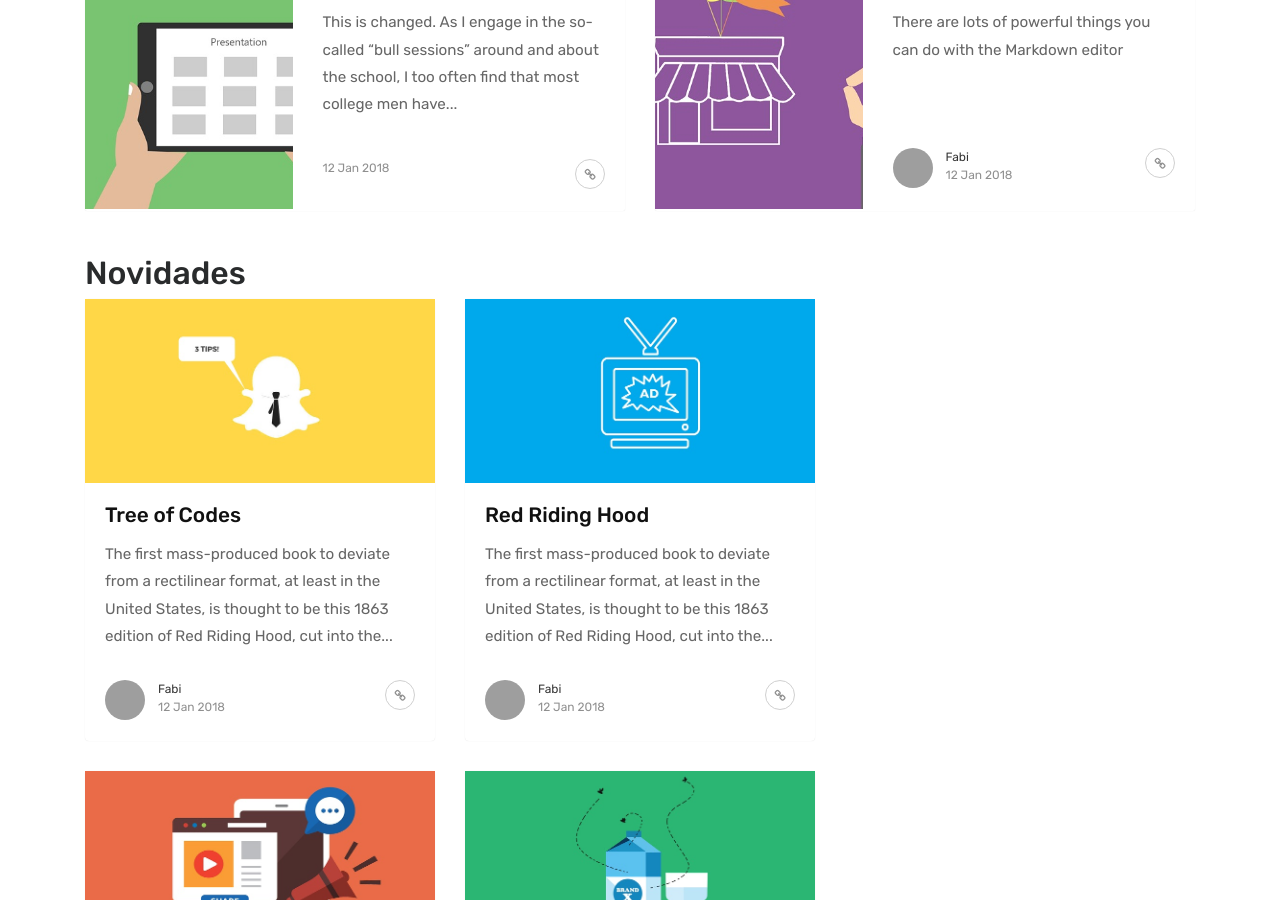
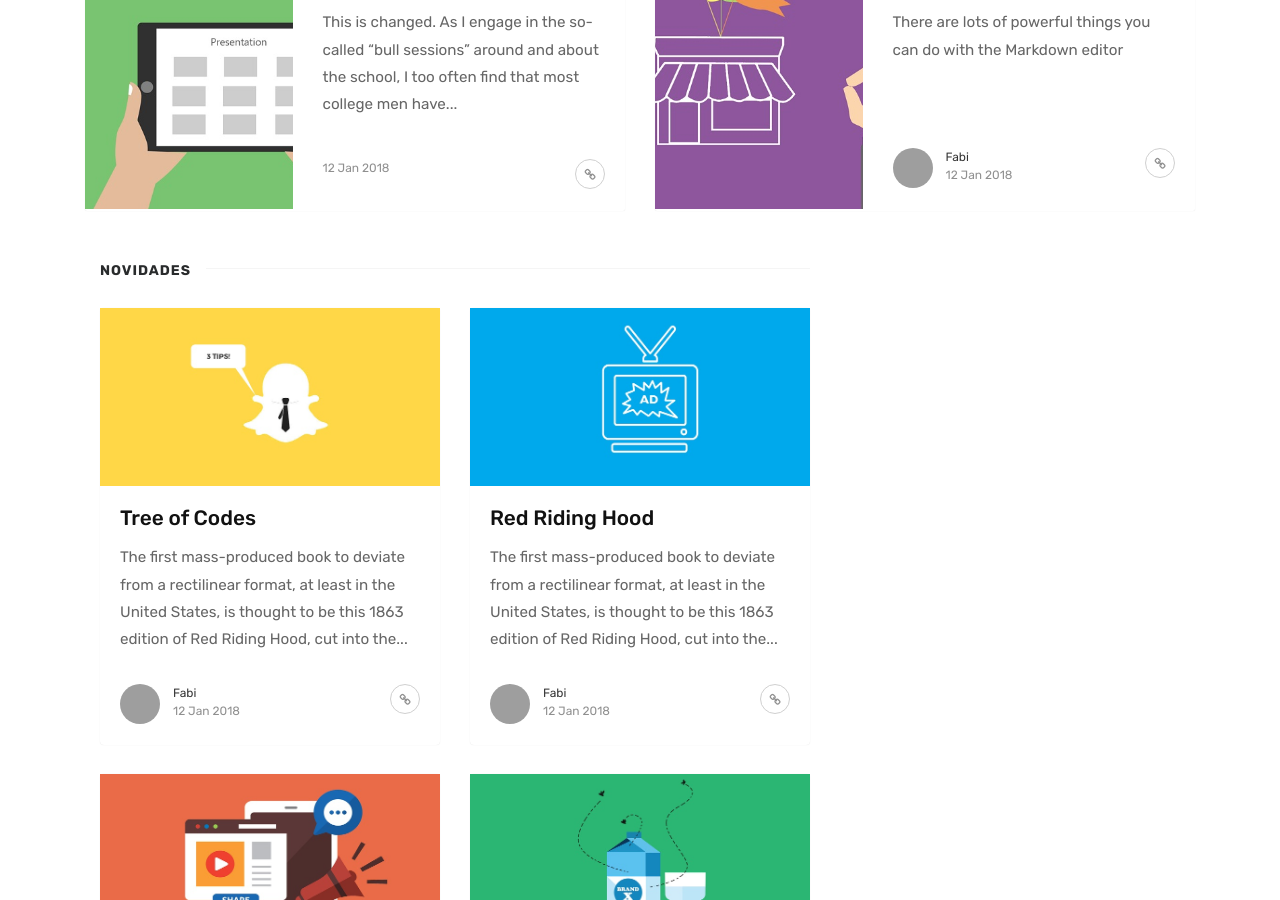
Before and after one commit to fabiolafaria/fabiolafaria.github.io, a Jekyll site: the page built from index.html, in a window 1280 px wide and 900 px high, scrolled down 1155 px. Built offline with Jekyll 4.4.1, drawn with Linux system fonts in a browser that asks for light colours; the list of posts is cut into pages by our own code; grey boxes are pictures that could not be loaded.

Commit message:
Updated 'index.html' via CloudCannon

```diff
--- a/index.html
+++ b/index.html
@@ -67,10 +67,10 @@ title: Fabiola Faria
 {% endif %}
 {% endif %}
 
-<section class="recent-posts row">
+<section class="featured-posts">
     <div class="col-sm-8">
 
-        <div class="featured-posts">
+        <div class="section-title">
             <h2><span>Novidades</span></h2>
         </div>
 
```
